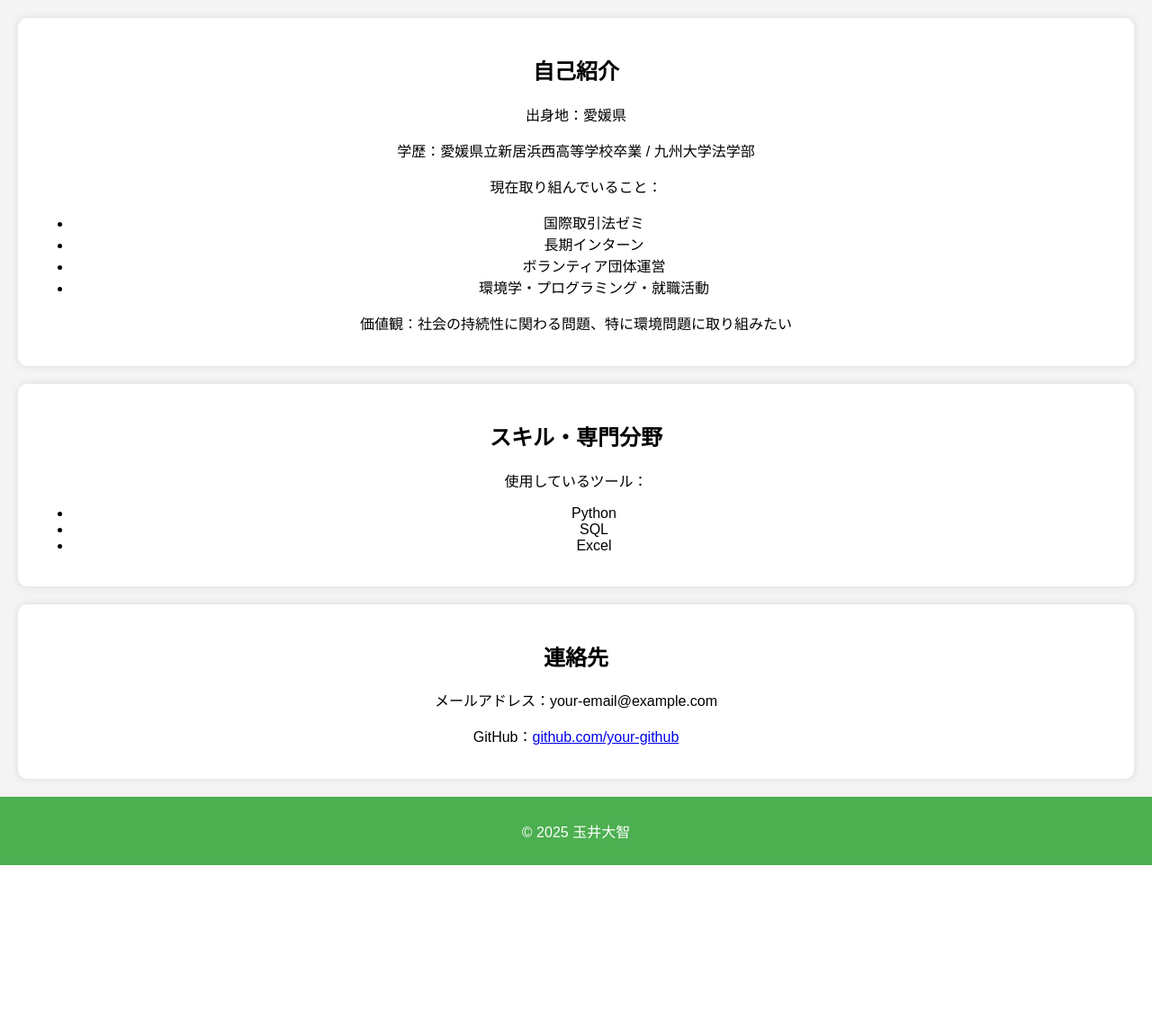
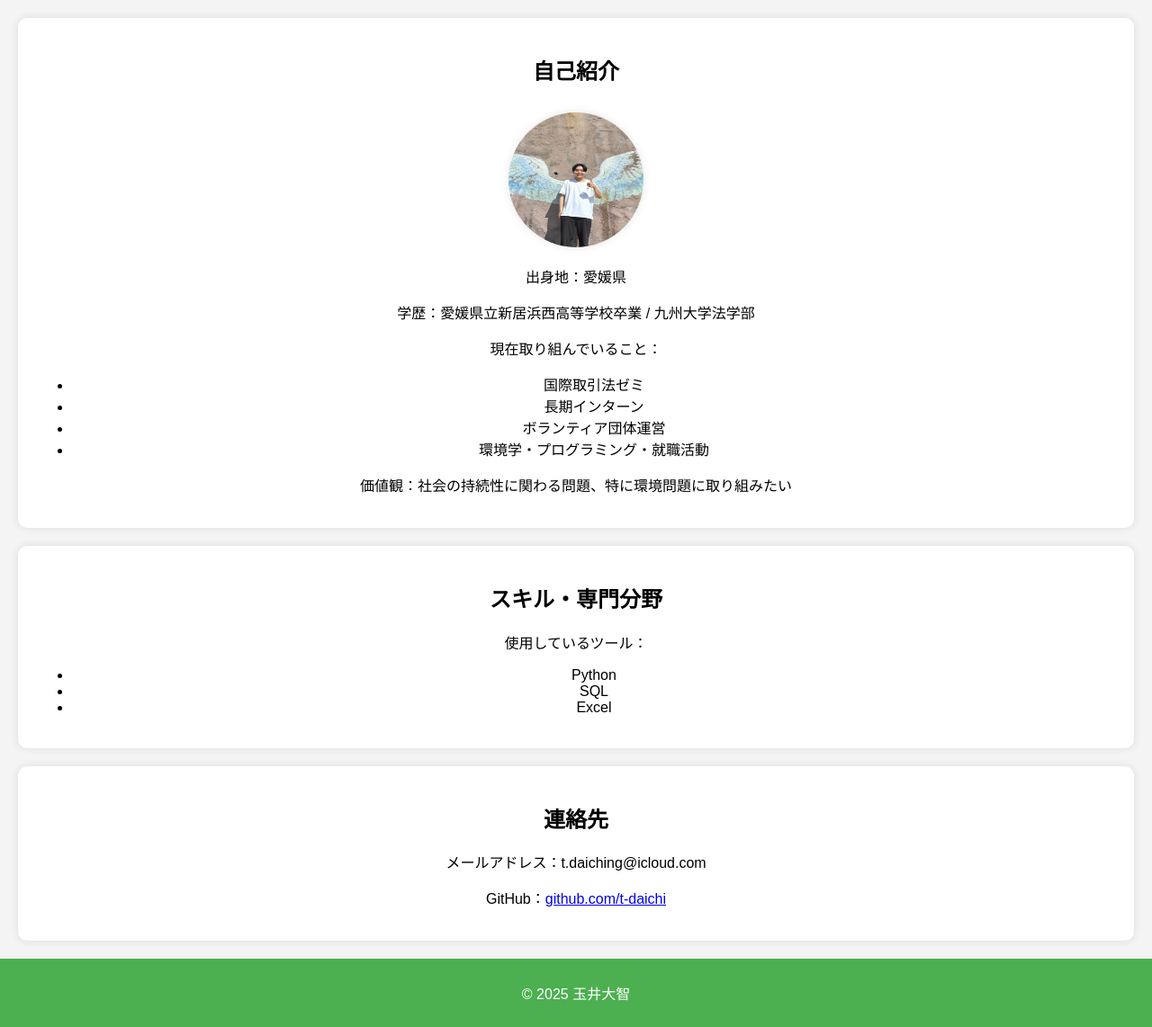
Before and after one commit to t-daichi/my-profile-site, a Flask app: page / in a window 1280 px wide. Shown: the part 142-1284 px from the top of the page at 90% size. Before the commit the page ends 1104 px from the top, so only its background shows below. Run offline with Flask 3, Linux system fonts and the light colour scheme.

```diff
--- a/static/style.css
+++ b/static/style.css
@@ -15,6 +15,14 @@ header {
 h1 {
     margin: 0;
 }
+img {
+    width: 150px;  /* 画像の幅を150pxにする（好みで変更可） */
+    height: 150px;
+    border-radius: 50%;  /* 画像を丸くする */
+    margin-top: 10px;
+    box-shadow: 0 0 10px rgba(0, 0, 0, 0.1); /* 軽く影をつける */
+}
+
 
 section {
     margin: 20px;
--- a/templates/index.html
+++ b/templates/index.html
@@ -14,6 +14,7 @@
 
     <section id="about">
         <h2>自己紹介</h2>
+        <img src="{{ url_for('static', filename='S__62849026.jpg') }}" alt="プロフィール画像">
         <p>出身地：愛媛県</p>
         <p>学歴：愛媛県立新居浜西高等学校卒業 / 九州大学法学部</p>
         <p>現在取り組んでいること：</p>
@@ -38,8 +39,8 @@
 
     <section id="contact">
         <h2>連絡先</h2>
-        <p>メールアドレス：your-email@example.com</p>
-        <p>GitHub：<a href="https://github.com/your-github" target="_blank">github.com/your-github</a></p>
+        <p>メールアドレス：t.daiching@icloud.com</p>
+        <p>GitHub：<a href="https://github.com/t-daichi" target="_blank">github.com/t-daichi</a></p>
     </section>
 
     <footer>
```
Also changed, not shown: static/S__62849026.jpg (added), static/profile.jpg (deleted).
